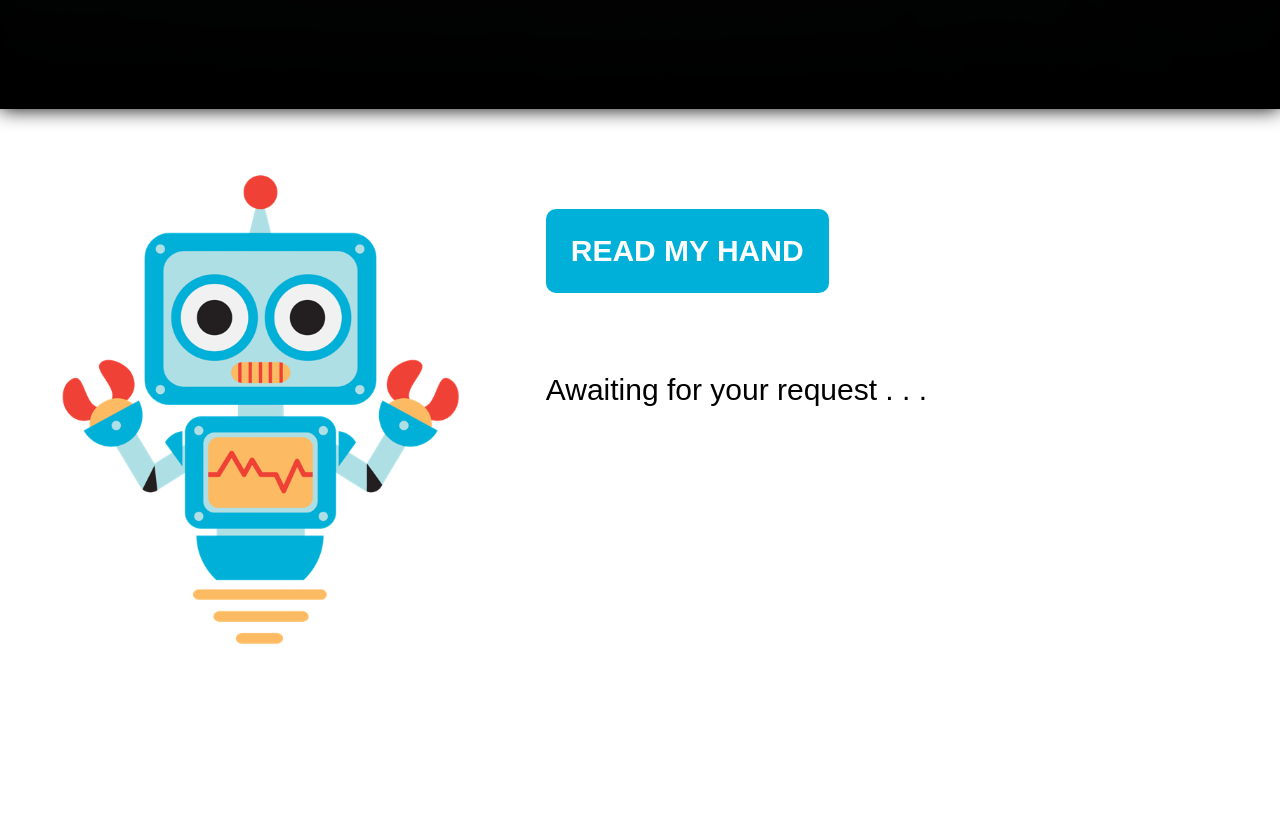
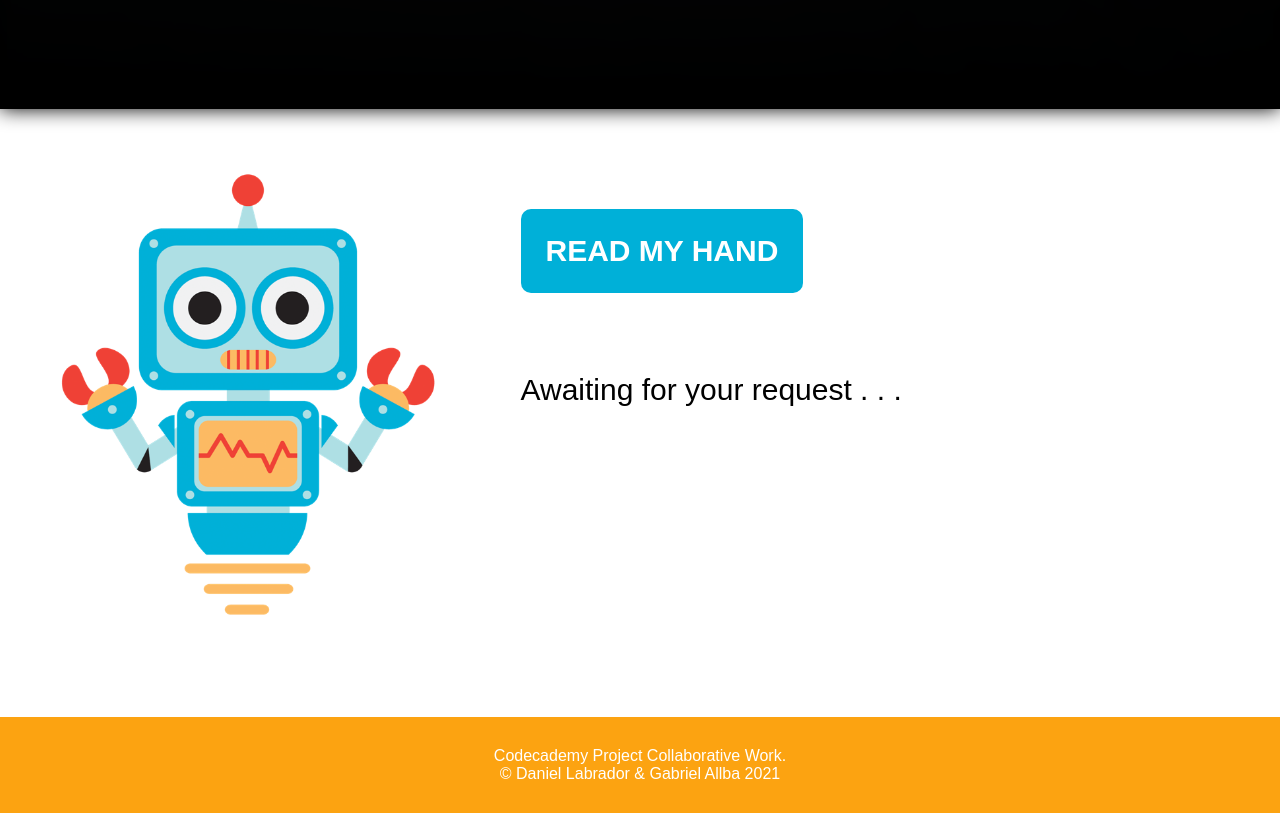
Before and after one commit to GabrielAllba/Mixed-Message, a plain HTML site: page index.html in a window 1280 px wide. Shown: the part 575-1388 px from the top of the page. Before the commit the page ends 1234 px from the top, so only its background shows below. Drawn offline with Linux system fonts and the light colour scheme.

Commit message:
Minor UI changes

```diff
--- a/index.html
+++ b/index.html
@@ -14,7 +14,7 @@
         <!-- Header and Navigation Bar-->
         <header>
             <nav>
-                <a href="#default" class="logo"><img id="logo" src="img/logo.png"><span id="text-logo">Mixed Messages</span></a>
+                <a href="#logo" class="logo"><img id="logo" src="img/logo.png"><span id="text-logo">Mixed Messages</span></a>
                 <div class="nav-right">
                     <a href="#zodiac">ZodiacBot</a>
                     <a href="#project">Project</a>
@@ -27,7 +27,7 @@
                 <table>
                     <tr>
                         <td>
-                            <a href="https://github.com/daniellabrador">
+                            <a href="https://github.com/daniellabrador" target="_blank">
                                 <img src="img/Daniel.png">
                                 <br>
                                 <br>
@@ -37,7 +37,7 @@
                             <span id="danielAct"></span>
                         </td>
                         <td>
-                            <a href="https://github.com/GabrielAllba">
+                            <a href="https://github.com/GabrielAllba" target="_blank">
                                 <img src="img/Riel.png">
                                 <br>
                                 <br>
@@ -63,14 +63,19 @@
             </div>
         </aside>
 
+            <!-- ZodiacBot-->
         <main>
-        <!-- ZodiacBot-->
-        <section class="zodiacBotSection" id="zodiac">
-            <img class="zodiacBot" src="img/robot.png" height="500px" align="left">
-            <button class="zodiacBtn">READ MY HAND</button>
-            <div id="zodiacBubble">Awaiting for your request . . .</div>
-        </section>
+            <section class="zodiacBotSection" id="zodiac">
+                <img class="zodiacBot" src="img/robot.png" height="470px" align="left">
+                <button class="zodiacBtn">READ MY HAND</button>
+                <div id="zodiacBubble">Awaiting for your request . . .<br><br><br><br><br><br></div>
+            </section>
         </main>
+
+        <footer>
+            Codecademy Project Collaborative Work. <br>
+            &copy; Daniel Labrador &amp; Gabriel Allba 2021
+        </footer>
         <script src="script.js"></script>
     </body>
 </html>
--- a/style.css
+++ b/style.css
@@ -219,11 +219,11 @@ td a:visited,td a:hover,td a:active {
     background-color: #0085d8;
 }
 
-
-/* Color palette
-black 000000
-dark blue 14213d
-orange fca311
-gray e5e5e5
-whiteffffff
-*/
+footer {
+    background-color: #fca311;
+    padding: 30px;
+    color:white;
+    text-align: center;
+    margin-top:50px;
+    position:relative;
+}
```
